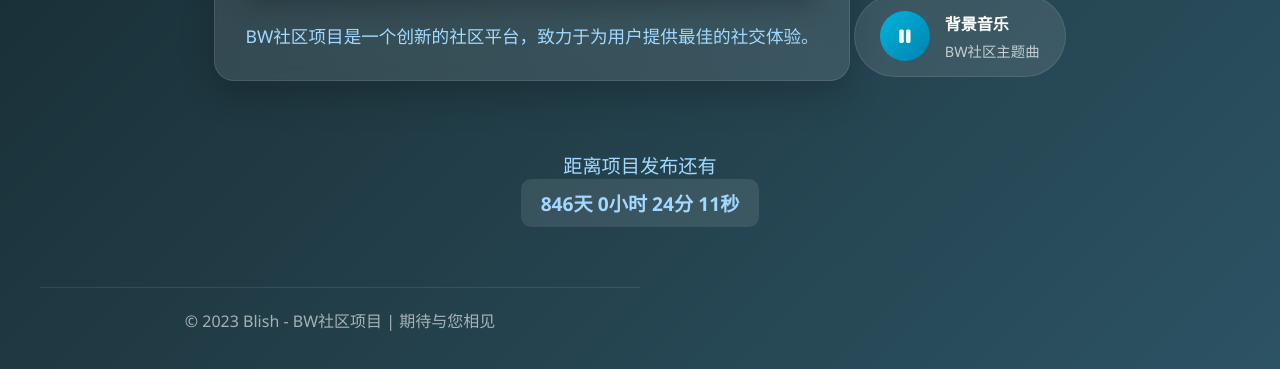
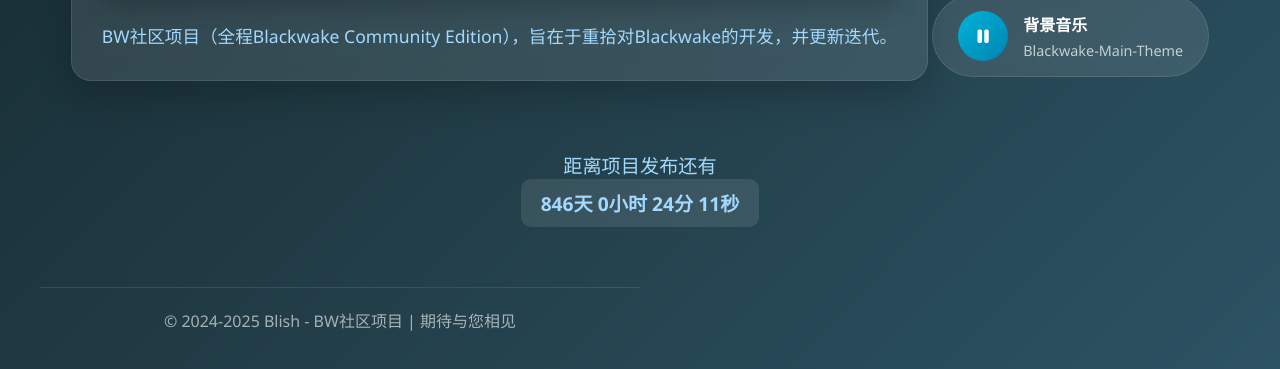
Before and after one commit to GongSunFangYun/GongSunFangYun, a plain HTML site: page index.html in a window 1280 px wide. Shown: the part 747-1116 px from the top of the page. Drawn offline with Linux system fonts and the light colour scheme.

Commit message:
Update index.html

```diff
--- a/index.html
+++ b/index.html
@@ -297,7 +297,7 @@
                     <img src="https://img.remit.ee/api/file/BQACAgUAAyEGAASHRsPbAALpfWiydaroCO83R8xjMCexOldT_ofsAAI4FQACnJuYVZZRvdr_r8KVNgQ.png"
                          alt="BW社区项目展示">
                 </div>
-                <p class="image-info">BW社区项目是一个创新的社区平台，致力于为用户提供最佳的社交体验。</p>
+                <p class="image-info">BW社区项目（全程Blackwake Community Edition），旨在于重拾对Blackwake的开发，并更新迭代。</p>
             </div>
 
             <div class="audio-player">
@@ -306,7 +306,7 @@
                 </button>
                 <div class="audio-info">
                     <div class="audio-title">背景音乐</div>
-                    <div class="audio-subtitle">BW社区主题曲</div>
+                    <div class="audio-subtitle">Blackwake-Main-Theme</div>
                 </div>
             </div>
 
@@ -317,7 +317,7 @@
         </main>
 
         <footer>
-            <p>© 2023 Blish - BW社区项目 | 期待与您相见</p>
+            <p>© 2024-2025 Blish - BW社区项目 | 期待与您相见</p>
         </footer>
     </div>
 
```
